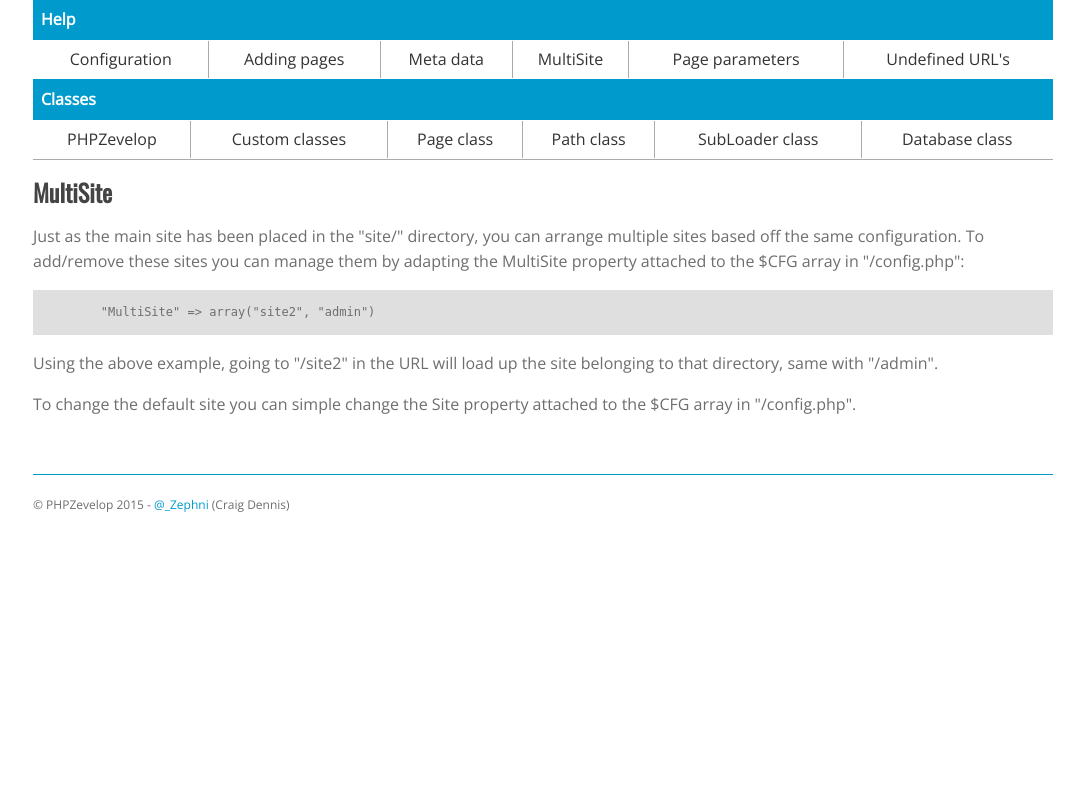
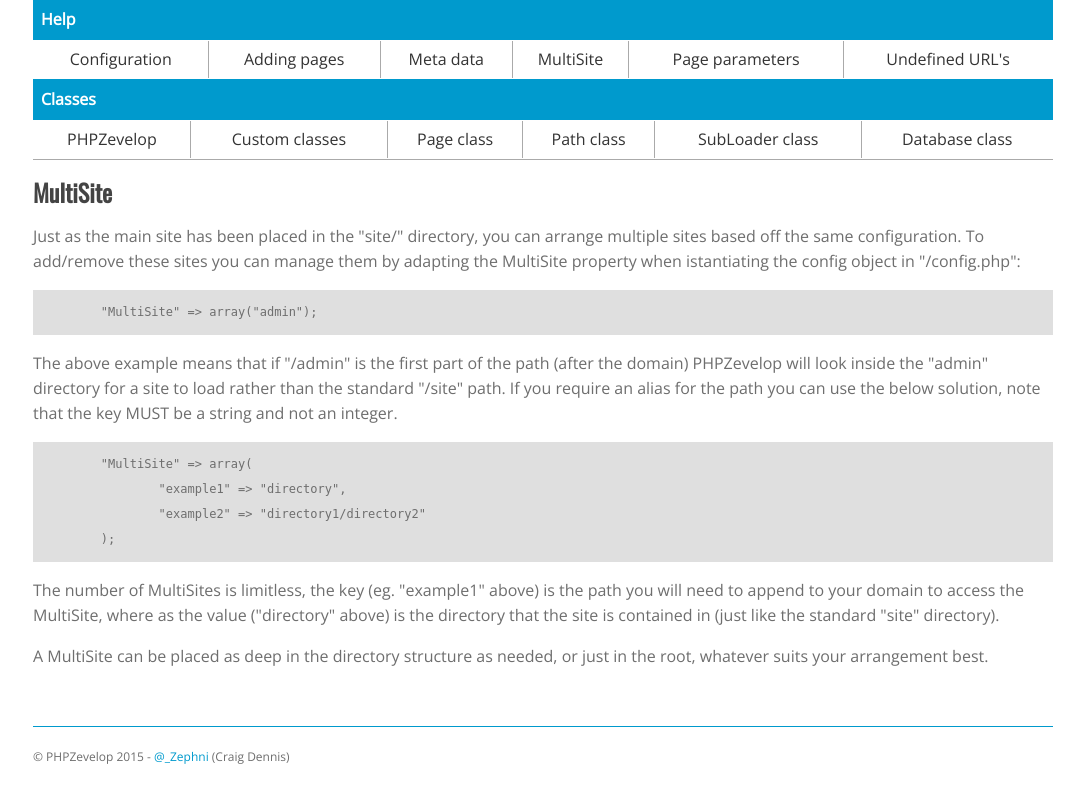
Before and after one commit to Zephni/PHPZevelop, a PHP site: page /help/multisite in a window 1280 px wide. Shown: the part 90-881 px from the top of the page, without its empty margins (97-1181 px from the left). Before the commit the page ends 602 px from the top, so only its background shows below. Run offline with PHP 8.4, Linux system fonts and the light colour scheme; some libraries are stand-ins or nearby versions.

Commit message:
MultiSite supports non numeric aliases

```diff
--- a/config.php
+++ b/config.php
@@ -3,7 +3,7 @@
 	$PHPZevelop->NewObject("CFG", (object) array(
 		"SiteTitle"					=> "PHPZevelop",
 		"Site"						=> "site",
-		"MultiSite"					=> array("admin"),
+		"MultiSite"					=> array("test" => "admin"),
 		"PassParamsAutomatically"	=> false,
 		"PreParam"					=> "param_",
 		"DefaultFiles"				=> array("index.php", "default.php", "home.php")
--- a/phpzevelop/initiate.php
+++ b/phpzevelop/initiate.php
@@ -1,17 +1,18 @@
 <?php
-
-
 	/* Check if current path is a MultiSite
 	------------------------------*/
 	if(isset($PHPZevelop->CFG->MultiSite) && count($PHPZevelop->CFG->MultiSite) > 0)
 	{
-		foreach($PHPZevelop->CFG->MultiSite as $site)
+		foreach($PHPZevelop->CFG->MultiSite as $alias => $directory)
 		{
-			if(array_shift(explode("/", $PHPZevelop->CFG->PagePath)) == $site || array_pop(explode("/", $PHPZevelop->CFG->LocalDir)) == $site)
+			if(is_numeric($alias))
+				$alias = $directory;
+
+			if(array_shift(explode("/", $PHPZevelop->CFG->PagePath)) == $alias || array_pop(explode("/", $PHPZevelop->CFG->LocalDir)) == $alias)
 			{
-				$PHPZevelop->CFG->PagePath = str_replace("//", "/", "/".str_replace($site, "", $PHPZevelop->CFG->PagePath));
-				$PHPZevelop->CFG->Site = $site;
-				$PHPZevelop->CFG->LocalDir .= "/".$site;
+				$PHPZevelop->CFG->PagePath = str_replace("//", "/", "/".str_replace($alias, "", $PHPZevelop->CFG->PagePath));
+				$PHPZevelop->CFG->Site = $directory;
+				$PHPZevelop->CFG->LocalDir .= "/".$alias;
 			}
 		}
 	}
--- a/site/pages/help/multisite.php
+++ b/site/pages/help/multisite.php
@@ -6,12 +6,24 @@
 <h2>MultiSite</h2>
 
 <p>Just as the main site has been placed in the "site/" directory, you can arrange multiple sites based off the same configuration.
-To add/remove these sites you can manage them by adapting the MultiSite property attached to the $CFG array in "/config.php":</p>
+To add/remove these sites you can manage them by adapting the MultiSite property when istantiating the config object in "/config.php":</p>
 
 <pre class="code" style="font-size: 12px;">
-	"MultiSite" => array("site2", "admin")
+	"MultiSite" => array("admin");
 </pre>
 
-<p>Using the above example, going to "/site2" in the URL will load up the site belonging to that directory, same with "/admin".</p>
+<p>The above example means that if "/admin" is the first part of the path (after the domain) PHPZevelop will look inside the "admin" directory
+for a site to load rather than the standard "/site" path. If you require an alias for the path you can use the below solution, note that the
+key MUST be a string and not an integer.</p>
 
-<p>To change the default site you can simple change the Site property attached to the $CFG array in "/config.php".</p>
+<pre class="code" style="font-size: 12px;">
+	"MultiSite" => array(
+		"example1" => "directory",
+		"example2" => "directory1/directory2"
+	);
+</pre>
+
+<p>The number of MultiSites is limitless, the key (eg. "example1" above) is the path you will need to append to your domain to access the MultiSite,
+where as the value ("directory" above) is the directory that the site is contained in (just like the standard "site" directory).</p>
+
+<p>A MultiSite can be placed as deep in the directory structure as needed, or just in the root, whatever suits your arrangement best.</p>
```
